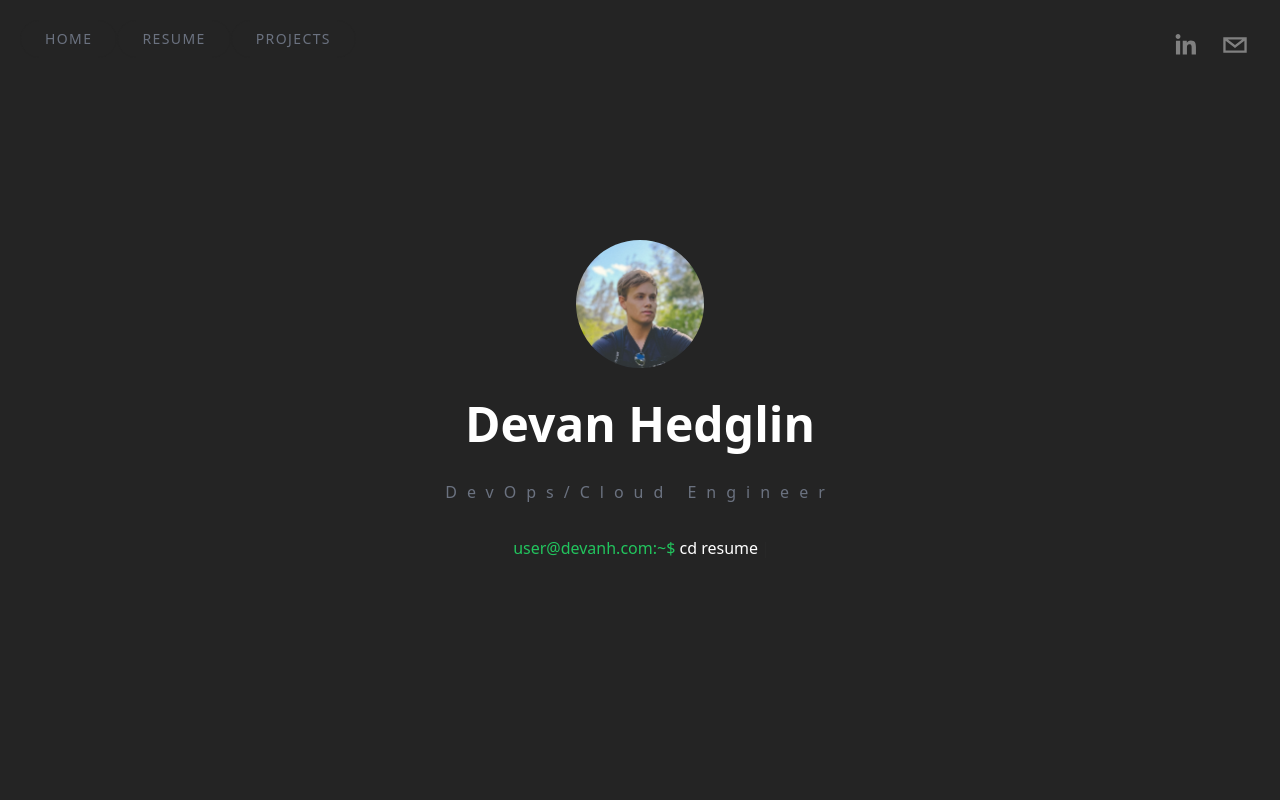
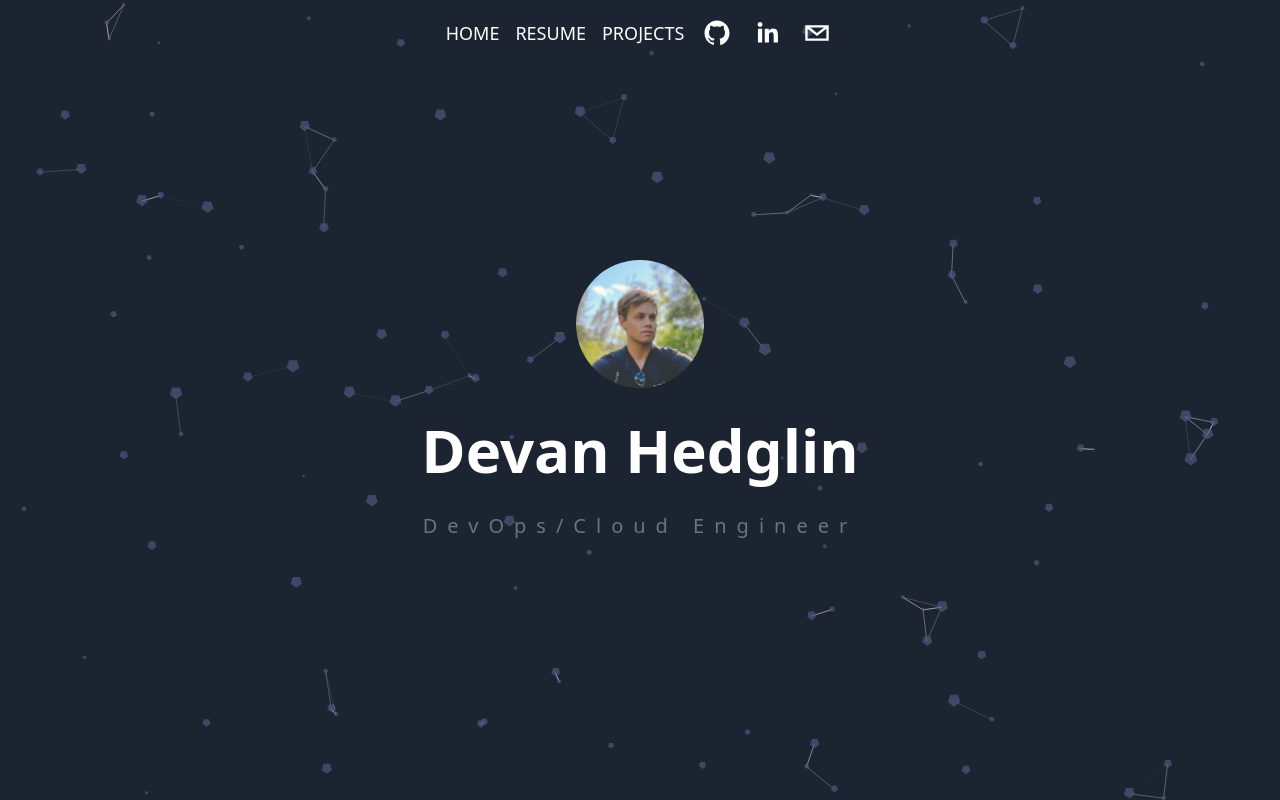
Before and after one commit to dlhedglin/nextjs-portfolio, a Next.js app: page / in a window 1280 px wide. Built offline with nearby package versions, Linux system fonts and the light colour scheme.

Commit message:
good stuff

```diff
--- a/components/Header.tsx
+++ b/components/Header.tsx
@@ -7,10 +7,10 @@ type Props = {};
 
 function Header({}: Props) {
   return (
-    <header className="sticky top-0 flex items-start justify-between z-20 p-5 max-w-7xl mx-auto">
+    <header className="sticky flex flex-row top-0 z-20 w-full">
       <motion.div
         initial={{
-          x: -500,
+          x: -1000,
           opacity: 0,
           scale: 0.5,
         }}
@@ -22,39 +22,39 @@ function Header({}: Props) {
         transition={{
           duration: 1.5,
         }}
-        className="flex flex-row items-center"
+        className="flex w-full p-2 items-center text-white justify-center"
       >
-        <button className="headerButton">Home</button>
-        <button className="headerButton">Resume</button>
-        <button className="headerButton">Projects</button>
-        {/* <Link href={{}}>Home</Link>
-        <Link href={{}}>Resume</Link>
-        <Link href={{}}>Projects</Link> */}
-      </motion.div>
-      <motion.div
-        initial={{
-          x: 500,
-          opacity: 0,
-          scale: 0.5,
-        }}
-        animate={{
-          x: 0,
-          opacity: 1,
-          scale: 1,
-        }}
-        transition={{
-          duration: 1.5,
-        }}
-        className="flex flex-row items-center cursor-pointer"
-      >
+        <Link
+          href="#hero"
+          className="text-lg bold uppercase p-2 hover:text-gray-500"
+        >
+          Home
+        </Link>
+        <Link
+          href="#resume"
+          className="text-lg bold uppercase p-2 hover:text-gray-500"
+        >
+          Resume
+        </Link>
+        <Link
+          href="#projects"
+          className="text-lg bold uppercase p-2 hover:text-gray-500"
+        >
+          Projects
+        </Link>
+        <SocialIcon
+          url="https://www.github.com/dlhedglin/"
+          fgColor="white"
+          bgColor="transparent"
+        />
         <SocialIcon
           url="https://www.linkedin.com/in/dlhedglin/"
-          fgColor="gray"
+          fgColor="white"
           bgColor="transparent"
         />
         <SocialIcon
           url="devan.hedglin@gmail.com"
-          fgColor="gray"
+          fgColor="white"
           bgColor="transparent"
           network="email"
         />
--- a/components/Hero.tsx
+++ b/components/Hero.tsx
@@ -13,7 +13,7 @@ function Hero({}: Props) {
   });
 
   return (
-    <div className="h-screen flex flex-col space-y-8 items-center justify-center text-center">
+    <div className="h-screen flex flex-col space-y-8 items-center justify-center text-center z-20">
       <div className="realative h-32 w-32 mx-auto object-cover">
         <Image
           src={heroPic}
@@ -23,15 +23,17 @@ function Hero({}: Props) {
           className={"rounded-full"}
         />
       </div>
-      <h1 className="text-5xl font-semibold px-10">Devan Hedglin</h1>
-      <h2 className="text-gray-500 text-md uppercases tracking-[10px]">
+      <h1 className="text-4xl lg:text-6xl font-semibold px-10">
+        Devan Hedglin
+      </h1>
+      <h2 className="text-gray-500 text-xl uppercases tracking-[10px]">
         DevOps/Cloud Engineer
       </h2>
-      <h1 className="text-green-500">
+      {/* <h1 className="text-green-500">
         user@devanh.com:~$
         <span className="text-white">{text}</span>
         <Cursor cursorColor="#FFFFFF" cursorStyle="|" />
-      </h1>
+      </h1> */}
     </div>
   );
 }
--- /dev/null
+++ b/components/Particle.tsx
@@ -0,0 +1,101 @@
+import { useCallback } from "react";
+import type { Container, Engine } from "tsparticles-engine";
+import Particles from "react-particles";
+import { loadFull } from "tsparticles";
+
+const Particle = () => {
+  const particlesInit = useCallback(async (engine: Engine) => {
+    console.log(engine);
+
+    // you can initialize the tsParticles instance (engine) here, adding custom shapes or presets
+    // this loads the tsparticles package bundle, it's the easiest method for getting everything ready
+    // starting from v2 you can add only the features you need reducing the bundle size
+    await loadFull(engine);
+  }, []);
+
+  const particlesLoaded = useCallback(
+    async (container: Container | undefined) => {
+      await console.log(container);
+    },
+    []
+  );
+  return (
+    <Particles
+      id="tsparticles"
+      init={particlesInit}
+      loaded={particlesLoaded}
+      options={{
+        background: {
+          color: "1B2430",
+        },
+        fpsLimit: 120,
+        interactivity: {
+          events: {
+            onClick: {
+              enable: true,
+              mode: "push",
+            },
+            onHover: {
+              enable: true,
+              mode: "repulse",
+            },
+            resize: true,
+          },
+          modes: {
+            push: {
+              quantity: 4,
+            },
+            repulse: {
+              distance: 200,
+              duration: 0.4,
+            },
+          },
+        },
+        particles: {
+          color: {
+            value: "#51557E",
+          },
+          links: {
+            color: "#ffffff",
+            distance: 50,
+            enable: true,
+            opacity: 0.5,
+            width: 1,
+          },
+          collisions: {
+            enable: true,
+          },
+          move: {
+            direction: "none",
+            enable: true,
+            outModes: {
+              default: "bounce",
+            },
+            random: false,
+            speed: 0.5,
+            straight: true,
+          },
+          number: {
+            density: {
+              enable: true,
+              area: 800,
+            },
+            value: 100,
+          },
+          opacity: {
+            value: 0.7,
+          },
+          shape: {
+            type: "polygon",
+          },
+          size: {
+            value: { min: 1, max: 5 },
+          },
+        },
+        detectRetina: true,
+      }}
+    />
+  );
+};
+
+export default Particle;
--- /dev/null
+++ b/components/Projects.tsx
@@ -0,0 +1,97 @@
+import Image from "next/image";
+import React from "react";
+
+type Props = {};
+
+const Projects = (props: Props) => {
+  const projects = [1, 2, 3, 4, 5, 7, 8, 9, 10];
+  const styles = {
+    object_fit: "cover",
+  };
+  return (
+    <div className="flex h-screen flex-col mx-auto text-center items-center z-0">
+      <div className="flex text-center justify-center items-center h-1/4  w-full">
+        <h3 className="uppercase tracking-[20px] text-white text-2xl ">
+          Projects
+        </h3>
+      </div>
+      <div className="w-full flex overflow-x-scroll snap-x snap-mandatory z-20 h-3/4">
+        {projects.map((project, i) => (
+          <div
+            key={i}
+            className="w-full lg:w-1/3 md:w-1/2 sm:w-1/2 shrink-0 flex flex-col snap-center items-center justify-center p-20 "
+          >
+            <div className=" w-full h-full flex flex-col rounded-lg bg-white">
+              <div className="h-1/2 w-full shrink-0 overflow-hidden rounded-t-lg">
+                <Image
+                  src="https://picsum.photos/1000"
+                  alt=""
+                  width="1000"
+                  height="1000"
+                  style={{ objectFit: "fill" }}
+                  className={"overflow-hidden"}
+                />
+              </div>
+              <div className="p-5 overflow-y-auto">
+                <a href="#">
+                  <h5 className="mb-2 text-2xl font-bold tracking-tight text-black">
+                    Noteworthy technology acquisitions 2021
+                  </h5>
+                </a>
+                <p className="mb-3 font-normal dark:text-gray-500">
+                  Here are the biggest enterprise technology acquisitions of
+                  2021 so far, in reverse chronological order.
+                </p>
+                <p className="mb-3 font-normal dark:text-gray-500">
+                  Here are the biggest enterprise technology acquisitions of
+                  2021 so far, in reverse chronological order.
+                </p>
+                <p className="mb-3 font-normal dark:text-gray-500">
+                  Here are the biggest enterprise technology acquisitions of
+                  2021 so far, in reverse chronological order.
+                </p>
+                <p className="mb-3 font-normal dark:text-gray-500">
+                  Here are the biggest enterprise technology acquisitions of
+                  2021 so far, in reverse chronological order.
+                </p>
+                <p className="mb-3 font-normal dark:text-gray-500">
+                  Here are the biggest enterprise technology acquisitions of
+                  2021 so far, in reverse chronological order.
+                </p>
+                <p className="mb-3 font-normal dark:text-gray-500">
+                  Here are the biggest enterprise technology acquisitions of
+                  2021 so far, in reverse chronological order.
+                </p>
+                <p className="mb-3 font-normal dark:text-gray-500">
+                  Here are the biggest enterprise technology acquisitions of
+                  2021 so far, in reverse chronological order.
+                </p>
+                <a
+                  href="#"
+                  className="inline-flex items-center py-2 px-3 text-sm font-medium text-center text-white bg-blue-700 rounded-lg hover:bg-blue-800 focus:ring-4 focus:outline-none focus:ring-blue-300 dark:bg-blue-600 dark:hover:bg-blue-700 dark:focus:ring-blue-800"
+                >
+                  Read more
+                  <svg
+                    aria-hidden="true"
+                    className="ml-2 -mr-1 w-4 h-4"
+                    fill="currentColor"
+                    viewBox="0 0 20 20"
+                    xmlns="http://www.w3.org/2000/svg"
+                  >
+                    <path
+                      fill-rule="evenodd"
+                      d="M10.293 3.293a1 1 0 011.414 0l6 6a1 1 0 010 1.414l-6 6a1 1 0 01-1.414-1.414L14.586 11H3a1 1 0 110-2h11.586l-4.293-4.293a1 1 0 010-1.414z"
+                      clip-rule="evenodd"
+                    ></path>
+                  </svg>
+                </a>
+              </div>
+            </div>
+          </div>
+        ))}
+      </div>
+    </div>
+  );
+};
+
+export default Projects;
--- /dev/null
+++ b/components/Resume.tsx
@@ -0,0 +1,28 @@
+import React from "react";
+// import resume from "../public/resume.pdf";
+
+type Props = {};
+
+const Resume = (props: Props) => {
+  return (
+    <div className="flex h-screen flex-col mx-auto text-center items-center z-0 w-full p-10 pb-36">
+      <div className="flex text-center justify-center items-center h-1/4">
+        <h3 className="uppercase tracking-[20px] text-white text-2xl">
+          Resume
+        </h3>
+      </div>
+
+      <div className="h-3/4 w-full bg-white">
+        <object
+          data="resume.pdf"
+          type="application/pdf"
+          className="w-full h-full overflow-y-scroll z-30"
+        >
+          <embed src="resume.pdf" type="application/pdf" />
+        </object>
+      </div>
+    </div>
+  );
+};
+
+export default Resume;
--- a/package.json
+++ b/package.json
@@ -18,8 +18,10 @@
     "next": "13.0.2",
     "react": "18.2.0",
     "react-dom": "18.2.0",
+    "react-particles": "^2.5.1",
     "react-simple-typewriter": "^4.0.5",
     "react-social-icons": "^5.15.0",
+    "tsparticles": "^2.5.1",
     "typescript": "4.8.4"
   },
   "devDependencies": {
--- a/pages/index.tsx
+++ b/pages/index.tsx
@@ -2,16 +2,28 @@ import Head from "next/head";
 import Image from "next/image";
 import Header from "../components/Header";
 import Hero from "../components/Hero";
+import Resume from "../components/Resume";
+import Particle from "../components/Particle";
+import Projects from "../components/Projects";
 
 export default function Home() {
   return (
-    <div className="bg-[rgb(36,36,36)] text-white h-screen snap-y snap-mandatory overflow-scroll z-0">
+    <div className="text-white h-screen snap-y overflow-y-scroll snap-mandatory z-5 flex flex-col">
+      <div className="particle">
+        <Particle />
+      </div>
       <Head>
         <title>Create Next App</title>
       </Head>
       <Header />
-      <section id="hero" className="snap-center">
+      <section id="hero" className="snap-start">
         <Hero />
+      </section>
+      <section id="resume" className="snap-center">
+        <Resume />
+      </section>
+      <section id="projects" className="snap-center">
+        <Projects />
       </section>
     </div>
   );
--- a/styles/globals.css
+++ b/styles/globals.css
@@ -4,6 +4,14 @@
 
 @layer components {
     .headerButton {
-        @apply px-6 py-2 border border-[#242424] rounded-full uppercase text-sm tracking-widest text-gray-500 transition-all hover:border-green-500/40 hover:text-green-500/40
+        @apply px-6 py-2 border border-[#51557E] rounded-full uppercase text-sm tracking-widest text-white transition-all hover:border-gray-500/40 hover:text-gray-500/40
+    }
+    .headerButton2 {
+        @apply bg-gray-300 hover:bg-gray-400 text-[#1B2430] font-bold py-2 px-4
     }
 }
+
+.particle {
+    z-index: -1;
+    position: fixed
+}
```
Also changed, not shown: components/Card.tsx (added, +39 -0 lines), next.config.js (+10 -0 lines), 2 other files (tests, documents, lock files or other folders).
